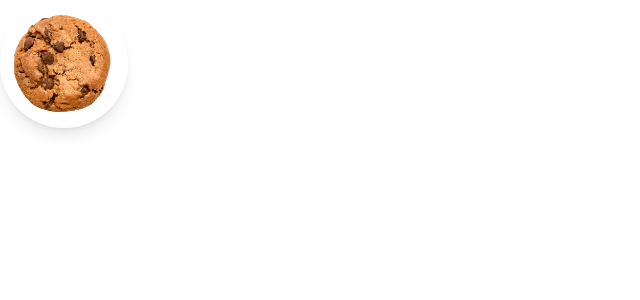
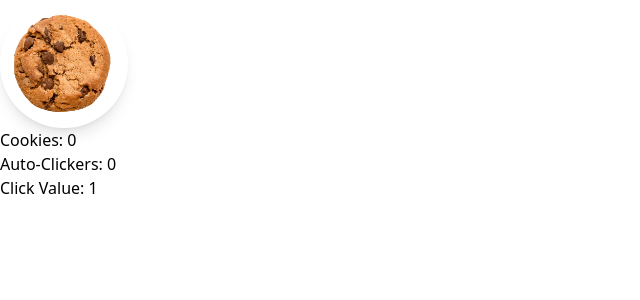
Before and after one commit to monirshadkani/exo, a React (Vite) app in the folder exo-electron/: page / in a window 1280 px wide. Shown: the top 300 px of the page, without its empty margins (0-640 px from the left). Built offline with nearby package versions, Linux system fonts and the light colour scheme.

Commit message:
set simple cookie clicking and counting manual clicks

```diff
--- a/exo-electron/src/electron/cookie.ts
+++ /dev/null
@@ -1,8 +0,0 @@
-import { BrowserWindow } from "electron";
-
-const REFRESH_INTERVAL = 500;
-
-export function showCookie(mainWindow: BrowserWindow) {
-  setInterval(() => {}, REFRESH_INTERVAL);
-  mainWindow.webContents.send("statistics", {});
-}
--- a/exo-electron/src/electron/main.ts
+++ b/exo-electron/src/electron/main.ts
@@ -27,3 +27,9 @@ app.on("window-all-closed", () => {
     app.quit();
   }
 });
+
+app.whenReady().then(() => {
+  ipcMain.handle("isClicked", () => {
+    return "clicked";
+  });
+});
--- a/exo-electron/src/ui/App.tsx
+++ b/exo-electron/src/ui/App.tsx
@@ -1,12 +1,34 @@
 import { useEffect, useState } from "react";
 import CookieButton from "./components/cookieButton";
+import StatsDisplay from "./components/StatsDisplay";
 
 import "./App.css";
 
 function App() {
+  const [cookies, setCookies] = useState(0);
+  const [clickValue, setClickValue] = useState(1);
+  const [autoClickers, setAutoClickers] = useState(0);
+
+  const handleClick = async () => {
+    const response = await window.versions.isClicked();
+    setCookies(cookies + clickValue);
+    console.log(response);
+  };
+
   return (
     <>
-      <CookieButton onClick={() => {}}></CookieButton>
+      <div>
+        <CookieButton onClick={handleClick}></CookieButton>
+      </div>
+      <div>
+        {
+          <StatsDisplay
+            cookies={cookies}
+            autoClickers={autoClickers}
+            clickValue={clickValue}
+          ></StatsDisplay>
+        }
+      </div>
     </>
   );
 }
--- /dev/null
+++ b/exo-electron/src/ui/components/StatsDisplay.tsx
@@ -0,0 +1,21 @@
+interface StatsDisplayProps {
+  cookies: number;
+  autoClickers: number;
+  clickValue: number;
+}
+
+const StatsDisplay = ({
+  cookies,
+  autoClickers,
+  clickValue,
+}: StatsDisplayProps) => {
+  return (
+    <div>
+      <p>Cookies: {cookies}</p>
+      <p>Auto-Clickers: {autoClickers}</p>
+      <p>Click Value: {clickValue}</p>
+    </div>
+  );
+};
+
+export default StatsDisplay;
--- a/exo-electron/types.d.ts
+++ b/exo-electron/types.d.ts
@@ -1,12 +1,11 @@
-// type Statistics = {
-//   //put the object types
-// };
+type Statistics = {
+  //put the object types
+};
 
 // type StaticData = {};
 
-// interface Window {
-//   electron: {
-//     subscribeStatistics: (callback: (statistics :Statistics)) => void;
-//     getStaticData: ()=>{Promise<StaticData>}
-//   };
-// }
+interface Window {
+  versions: {
+    isClicked: () => Promise<string>;
+  };
+}
```
Also changed, not shown: exo-electron/src/electron/preload.cts.
